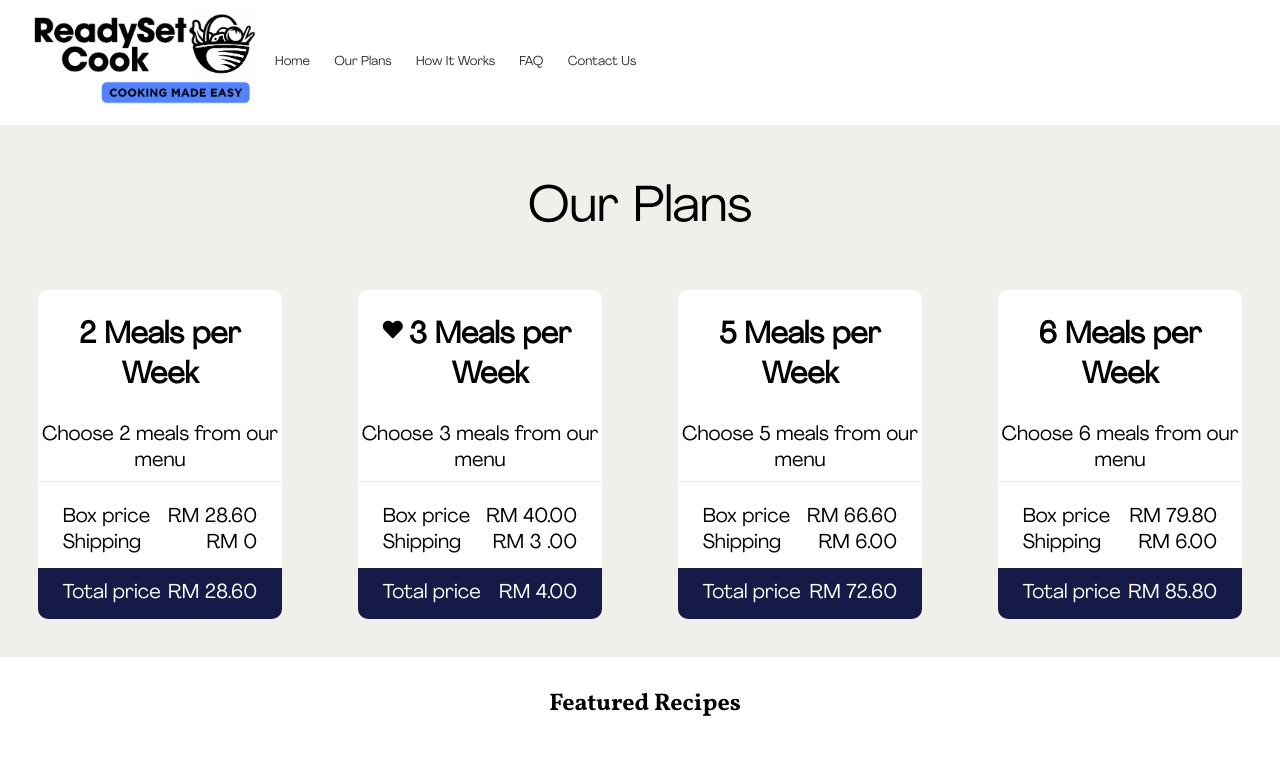
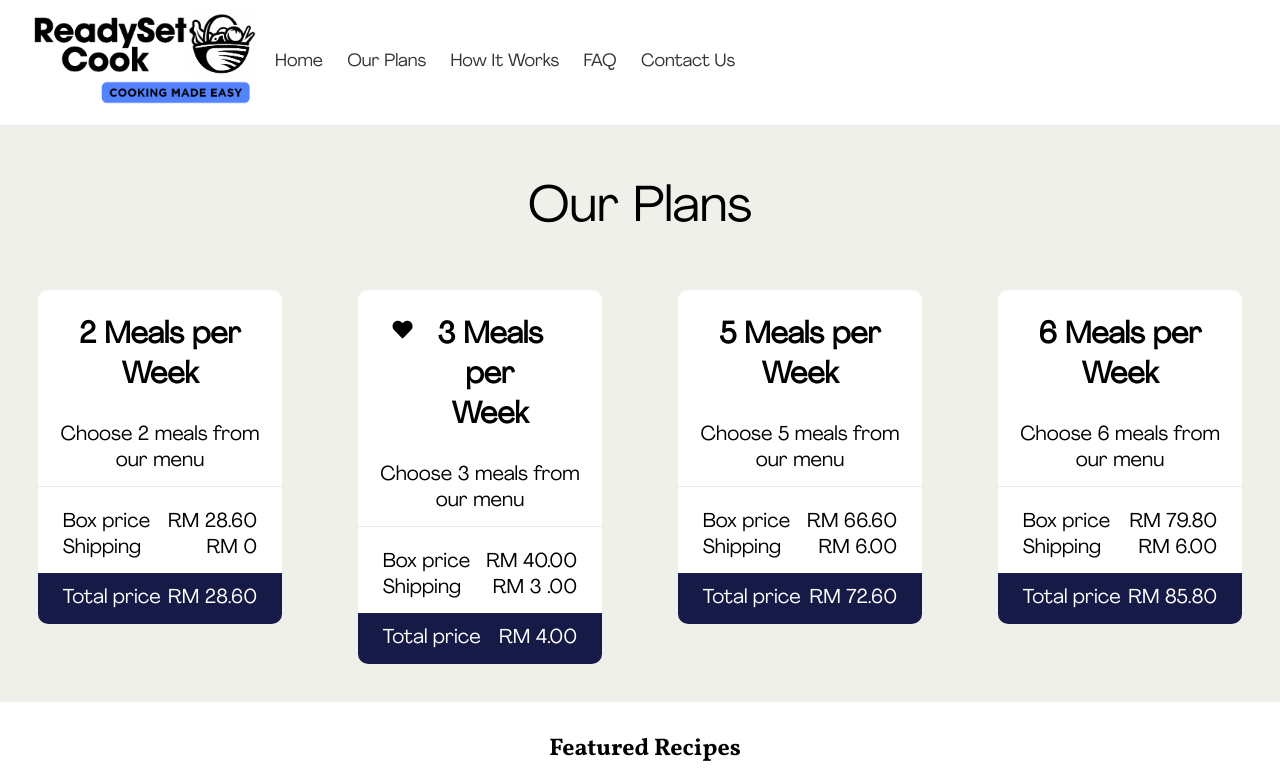
Before and after one commit to jW028/readysetcook, a plain HTML site: page menu.html in a window 1280 px wide. Shown: the top 773 px of the page. Drawn offline with Linux system fonts and the light colour scheme.

Commit message:
final (probably)

```diff
--- a/menu.html
+++ b/menu.html
@@ -55,7 +55,7 @@
                 <!-- Plan 1 -->
                 <div class="plan">
                     <div class="plan-title">
-                    <h2>2 Meals per Week</h2>
+                    <h2>2 Meals per <br>Week</h2>
                         <br>
                         <p>Choose 2 meals from our menu</p>
                     </div>
@@ -78,7 +78,7 @@
                 <!-- Plan 2 -->
                 <div class="plan">
                     <div class="plan-title">
-                        <span class="icon"><i class="fas fa-heart"></i><h2>3 Meals per Week</h2></span>
+                        <div class="icon"><i class="fas fa-heart"></i><h2>3 Meals per <br>Week</h2></div>
                         <br><br>
                         <p>Choose 3 meals from our menu</p>
                     </div>
@@ -101,7 +101,7 @@
                 <!-- Plan 3 -->
                 <div class="plan">
                     <div class="plan-title">
-                        <h2>5 Meals per Week</h2>
+                        <h2>5 Meals per <br>Week</h2>
                         <br>
                         <p>Choose 5 meals from our menu</p>
                     </div>
@@ -124,7 +124,7 @@
                 <!-- Plan 4 -->
                 <div class="plan">
                     <div class="plan-title">
-                        <h2>6 Meals per Week</h2>
+                        <h2>6 Meals per <br>Week</h2>
                         <br>
                         <p>Choose 6 meals from our menu</p>
                     </div>
--- a/styles.css
+++ b/styles.css
@@ -30,13 +30,14 @@
 body {
     font-family: 'Agrandir', sans-serif;
     background-color: #fff;
+    overflow-x: hidden;
 }
 
 /* Header styles */
 header {
     background-color: #fff;
     color: black;
-    width: 100vw;
+    width: 100%;
     padding: 5px 0;
     display: inline-flex;
     align-items: center;
@@ -47,10 +48,10 @@ header {
 
 /* Navbar styles */
 nav {
-    display: inline-flex;
+    display: flex;
     align-items: center;
     justify-content: flex-start;
-    width: 100vw;
+    width: 100%;
 }
 
 /* Navbar list styles */
@@ -63,7 +64,7 @@ nav li {
     display: inline-flex;
     vertical-align: middle;
     margin-right: 20px;
-    font-size: 1vw;
+    font-size: 1.1em;
 }
 
 /* Navbar link styles */
@@ -209,19 +210,24 @@ nav a:visited {
 
 /* Styling for plan listings */
 .plan {
+    flex: 1;
+    display: flex;
+    flex-direction: column;;
     width: 20%;
     margin: 3%;
     background-color: white;
     border-radius: 10px;
     padding-top: 2%;
     font-size: 20px;
-    height: fit-content;
+    height: max-content;
 }
+
+
 
 /* Styling for plan title */
 .plan-title {
     width: 100%;
-    padding-bottom: 3%;
+    padding:0 5% 5%;
     border-bottom: 0.1rem solid rgba(18, 18, 18, 0.08);
 }
 
@@ -362,7 +368,7 @@ nav a:visited {
 
 /* Steps header styles */
 .steps-head {
-    width: 100vw;
+    width: 100%;
     text-align: center;
     font-size: larger;
     padding: 40px 0;
```
Also changed, not shown: contact-us.html (+1 -1 lines), img/profile-1.jpeg, 2 other files.
